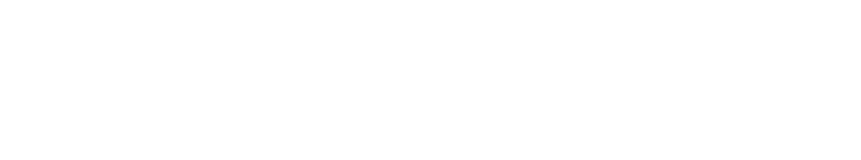
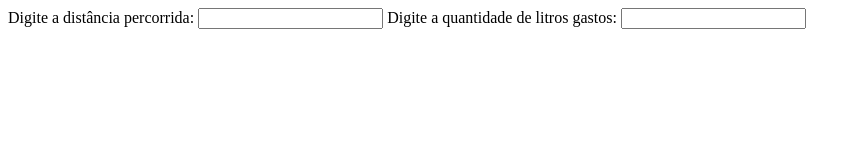
Before and after one commit to LucasDevRJ/gasolinadora, a plain HTML site: page index.html in a window 1280 px wide. Shown: the whole page, without its empty margins (0-861 px from the left). Drawn offline with Linux system fonts and the light colour scheme.

Commit message:
Adição das entradas de valor

```diff
--- a/index.html
+++ b/index.html
@@ -6,6 +6,12 @@
 	<title>Gasolinadora</title>
 </head>
 <body>
+	Digite a distância percorrida:
+	<input type="text" id="">
 
+	Digite a quantidade de litros gastos:
+	<input type="text" id="">
+
+	<script type="js/index.js"></script>
 </body>
 </html>
```
